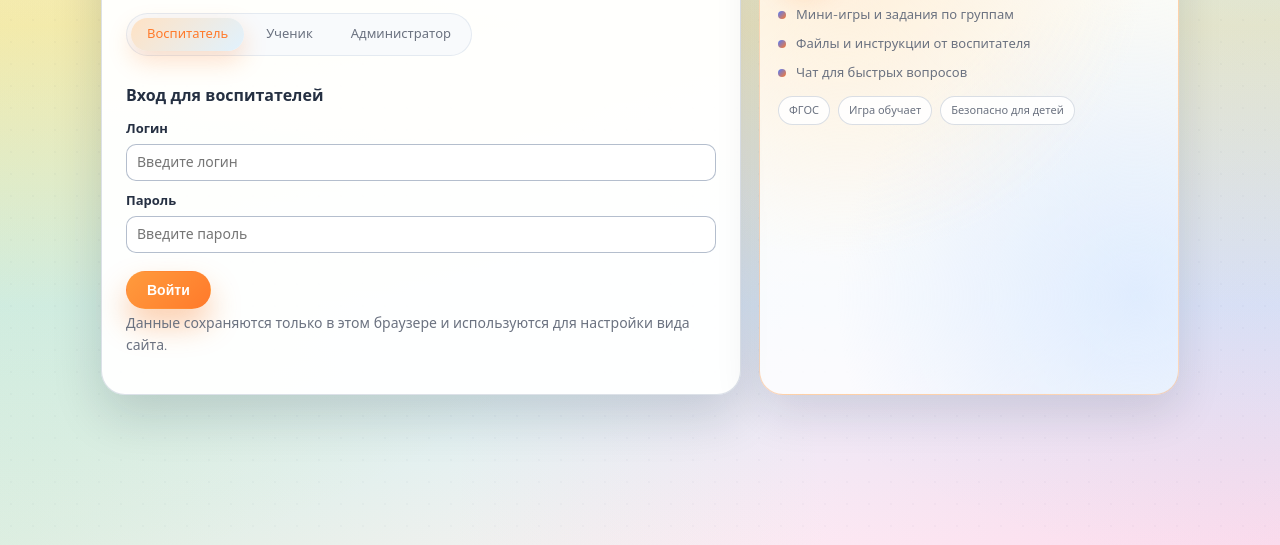
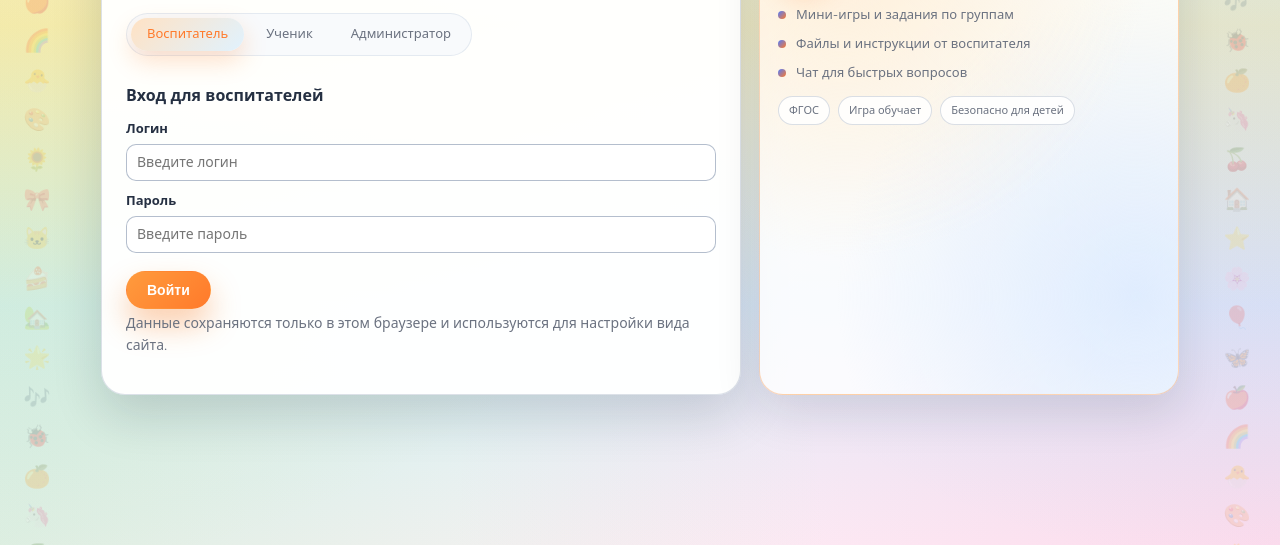
Before and after one commit to StoneHunterWire/detsad, a website: page det sad 2/index.html in a window 1280 px wide. Shown: the part 255-800 px from the top of the page. Drawn offline with nearby package versions, Linux system fonts and the light colour scheme.

Commit message:
fix: emoji-фон по бокам — много столбцов от контента до края экрана
- Emoji располагаются сеткой (несколько столбцов) в боковых полосках
- Ширина полосок адаптивна: от края контейнера (1160px) до края экрана
- На узких экранах (<720px) полоски скрываются
- Полупрозрачность 0.18, не мешает читабельности

```diff
--- a/det sad 2/styles.css
+++ b/det sad 2/styles.css
@@ -43,15 +43,53 @@ body {
 }
 
 body::before {
-  content: "";
-  position: fixed;
-  inset: 0;
+  content: "🍒 🏠 ⭐ 🌸 🎈 🦋 🍎 🌈 🐣 🎨 🌻 🎀 🐱 🍰 🏡 🌟 🎶 🐞 🍊 🦄 🍒 🏠 ⭐ 🌸 🎈 🦋 🍎 🌈 🐣 🎨 🌻 🎀 🐱 🍰 🏡 🌟 🎶 🐞 🍊 🦄 🍒 🏠 ⭐ 🌸 🎈 🦋 🍎 🌈 🐣 🎨 🌻 🎀 🐱 🍰 🏡 🌟 🎶 🐞 🍊 🦄 🍒 🏠 ⭐ 🌸 🎈 🦋 🍎 🌈 🐣 🎨 🌻 🎀 🐱 🍰 🏡 🌟 🎶 🐞 🍊 🦄 🍒 🏠 ⭐ 🌸 🎈 🦋 🍎 🌈 🐣 🎨 🌻 🎀 🐱 🍰 🏡 🌟 🎶 🐞 🍊 🦄 🍒 🏠 ⭐ 🌸 🎈 🦋 🍎 🌈 🐣 🎨 🌻 🎀 🐱 🍰 🏡 🌟 🎶 🐞 🍊 🦄 🍒 🏠 ⭐ 🌸 🎈 🦋 🍎 🌈 🐣 🎨 🌻 🎀 🐱 🍰 🏡 🌟 🎶 🐞 🍊 🦄 🍒 🏠 ⭐ 🌸 🎈 🦋 🍎 🌈 🐣 🎨 🌻 🎀 🐱 🍰 🏡 🌟 🎶 🐞 🍊 🦄";
+  position: absolute;
+  left: 0;
+  top: 0;
+  width: calc((100% - 1160px) / 2 - 20px);
+  min-width: 80px;
+  height: 100%;
   pointer-events: none;
-  background-image:
-    radial-gradient(rgba(148, 163, 184, 0.22) 1px, transparent 1px);
-  background-size: 22px 22px;
-  opacity: 0.22;
-  mix-blend-mode: multiply;
+  font-size: 22px;
+  line-height: 1.8;
+  word-spacing: 4px;
+  letter-spacing: 6px;
+  overflow: hidden;
+  opacity: 0.18;
+  z-index: 0;
+  white-space: normal;
+  overflow-wrap: break-word;
+  text-align: center;
+  display: flex;
+  flex-wrap: wrap;
+  align-content: flex-start;
+  justify-content: center;
+}
+
+body::after {
+  content: "🌻 🎀 🐱 🍰 🏡 🌟 🎶 🐞 🍊 🦄 🍒 🏠 ⭐ 🌸 🎈 🦋 🍎 🌈 🐣 🎨 🌻 🎀 🐱 🍰 🏡 🌟 🎶 🐞 🍊 🦄 🍒 🏠 ⭐ 🌸 🎈 🦋 🍎 🌈 🐣 🎨 🌻 🎀 🐱 🍰 🏡 🌟 🎶 🐞 🍊 🦄 🍒 🏠 ⭐ 🌸 🎈 🦋 🍎 🌈 🐣 🎨 🌻 🎀 🐱 🍰 🏡 🌟 🎶 🐞 🍊 🦄 🍒 🏠 ⭐ 🌸 🎈 🦋 🍎 🌈 🐣 🎨 🌻 🎀 🐱 🍰 🏡 🌟 🎶 🐞 🍊 🦄 🍒 🏠 ⭐ 🌸 🎈 🦋 🍎 🌈 🐣 🎨 🌻 🎀 🐱 🍰 🏡 🌟 🎶 🐞 🍊 🦄 🍒 🏠 ⭐ 🌸 🎈 🦋 🍎 🌈 🐣 🎨 🌻 🎀 🐱 🍰 🏡 🌟 🎶 🐞 🍊 🦄 🍒 🏠 ⭐ 🌸 🎈 🦋 🍎 🌈 🐣 🎨 🌻 🎀 🐱 🍰 🏡 🌟 🎶 🐞 🍊 🦄 🍒 🏠 ⭐ 🌸 🎈 🦋 🍎 🌈 🐣 🎨 🌻 🎀 🐱 🍰 🏡 🌟 🎶 🐞 🍊 🦄";
+  position: absolute;
+  right: 0;
+  top: 0;
+  width: calc((100% - 1160px) / 2 - 20px);
+  min-width: 80px;
+  height: 100%;
+  pointer-events: none;
+  font-size: 22px;
+  line-height: 1.8;
+  word-spacing: 4px;
+  letter-spacing: 6px;
+  overflow: hidden;
+  opacity: 0.18;
+  z-index: 0;
+  white-space: normal;
+  overflow-wrap: break-word;
+  text-align: center;
+  display: flex;
+  flex-wrap: wrap;
+  align-content: flex-start;
+  justify-content: center;
 }
 
 a {
@@ -1379,6 +1417,27 @@ body.modal-open {
   flex-wrap: wrap;
   gap: 8px;
   margin-bottom: 14px;
+}
+
+.group-chat-selector {
+  display: flex;
+  flex-wrap: wrap;
+  gap: 10px;
+  margin-bottom: 18px;
+}
+
+.group-chat-btn {
+  font-size: 14px;
+  padding: 10px 20px;
+  font-weight: 600;
+  transition: all 0.2s ease;
+}
+
+.group-chat-btn--active {
+  background: linear-gradient(135deg, var(--accent), var(--accent-strong));
+  color: #fff;
+  border-color: var(--accent);
+  box-shadow: 0 6px 18px rgba(249, 115, 22, 0.3);
 }
 
 .support-quick-btn {
@@ -1827,8 +1886,27 @@ html.theme-dark body {
 }
 
 html.theme-dark body::before {
-  opacity: 0.12;
-  mix-blend-mode: soft-light;
+  opacity: 0.1;
+}
+
+html.theme-dark body::after {
+  opacity: 0.1;
+}
+
+@media (max-width: 1100px) {
+  body::before,
+  body::after {
+    width: 60px;
+    font-size: 18px;
+    letter-spacing: 2px;
+  }
+}
+
+@media (max-width: 720px) {
+  body::before,
+  body::after {
+    display: none;
+  }
 }
 
 html.theme-dark .site-header {
```
